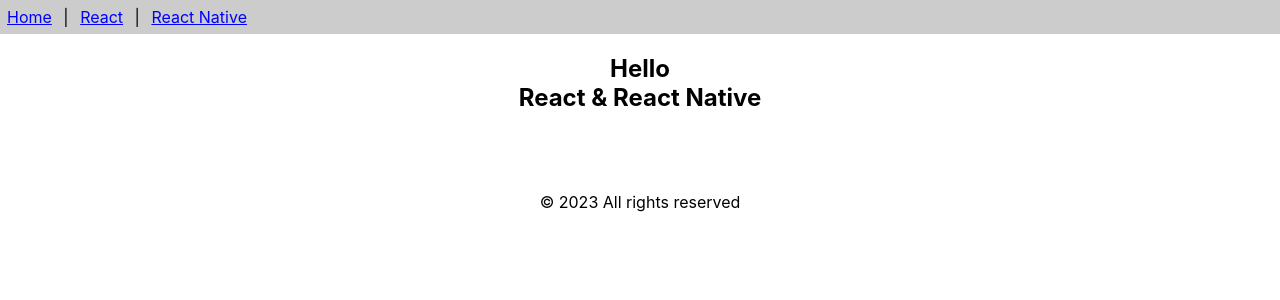
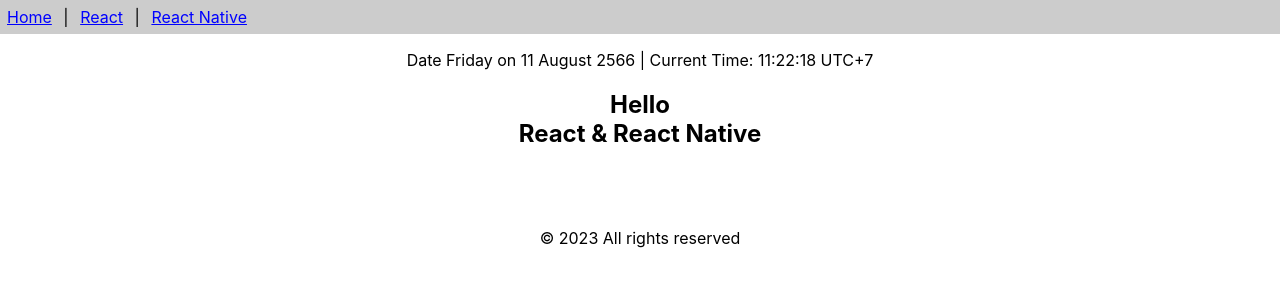
Before and after one commit to Appeleus/app1, a React (Create React App) app: page / in a window 1280 px wide. Shown: the top 300 px of the page. Built offline with nearby package versions, Linux system fonts and the light colour scheme.

Commit message:
Added new components
How do I break link when return or did I misunderstood something I dunno but this is very cool oh ma oh ma god

```diff
--- a/src/App.js
+++ b/src/App.js
@@ -1,20 +1,16 @@
 import React from 'react'
 import { Header, Content, Footer } from './func-components'
+import Calendar from './class-components'
 
 function App() {
   return (
-    [<Header />, <Content />, <Footer />]
+  <>
+    <Header/>
+    <p><center><Calendar/></center></p>
+    <Content/>
+    <Footer/>
+  </>
   )
-
-   /*
-  return (
-    <>
-      <Header/>
-      <Content/>
-      <Footer/>
-    </>
-  )
-  */
 }
 
 export default App;
--- /dev/null
+++ b/src/class-components.js
@@ -0,0 +1,32 @@
+import React, {Component} from 'react'
+
+export default class Calendar extends Component {
+    getDate() {
+        const dayNames = ['Sunday','Monday','Tuesday',
+                        'Wednesday','Thursday','Friday',
+                        'Saturday']
+        const monthNames = ['January','February','March',
+                            'April','May','June','July',
+                            'August','September','October',
+                            'November','December']
+        const date = new Date()
+        const weekDay = dayNames[date.getDay()]
+        const day = date.getDate()
+        const month = monthNames[date.getMonth()]
+        const year = date.getFullYear() + 543
+        const time = date.getTime()
+        const todayOverallTime = ((time + 25200000) / 1000) % 86400
+        const todaySecond = Math.floor(todayOverallTime % 60)
+        const todayMinute = Math.floor((todayOverallTime / 60) % 60)
+        const todayHour = Math.floor(((todayOverallTime / 60) / 24) % 24)
+        return `Date ${weekDay} on ${day} ${month} ${year}
+        \n |
+        Current Time:
+        ${todayHour}:${todayMinute}:${todaySecond}
+        UTC+7 `
+    }
+
+    render() {
+        return <div>{this.getDate()}</div>
+    }
+}
--- a/src/func-components.js
+++ b/src/func-components.js
@@ -19,7 +19,7 @@
 export function Content() {
     return (
         <div style = { {textAlign: 'center'} }>
-            <h2>Hello <br/>React & React Native</h2>
+            <h2>Hello<br/>React & React Native</h2>
             <br/><br/><br/>
         </div>
     )
```
